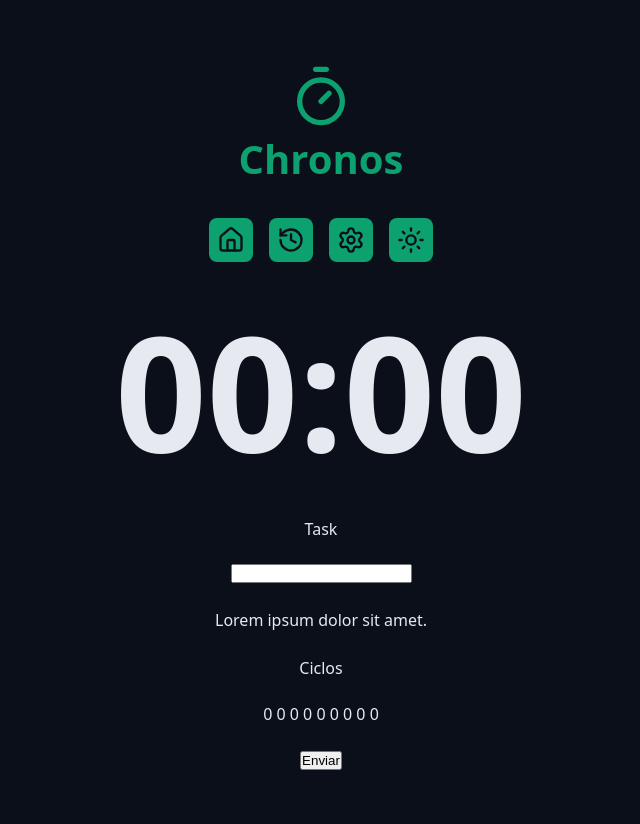
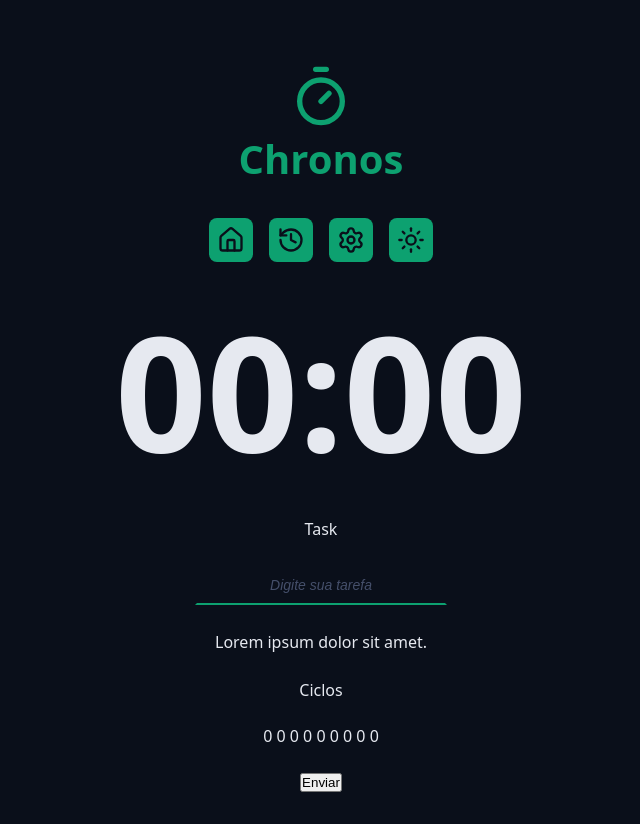
Before and after one commit to HamiltonGJr/chronos-pomodoro, a React (Vite) app: page / in a window 1280 px wide. Shown: the whole page, without its empty margins (319-959 px from the left). Before the commit the page ends 802 px from the top, so only its background shows below. Built offline with nearby package versions, Linux system fonts and the light colour scheme.

Commit message:
Input: adding CSS styles for active, focused and disabled input

```diff
--- a/src/App.tsx
+++ b/src/App.tsx
@@ -25,7 +25,12 @@
       <Container>
         <form className='form' action=''>
           <div className='formRow'>
-            <DefaultInput id='input' type='text' labelText='Task' />
+            <DefaultInput
+              id='input'
+              type='text'
+              labelText='Task'
+              placeholder='Digite sua tarefa'
+            />
           </div>
 
           <div className='formRow'>
--- a/src/components/DefaultInput/index.tsx
+++ b/src/components/DefaultInput/index.tsx
@@ -1,15 +1,17 @@
 import type React from 'react';
+
+import styles from './styles.module.css';
 
 type DefaultInputProps = {
   id: string;
   labelText?: string;
 } & React.ComponentProps<'input'>;
 
-function DefaultInput({ type, id, labelText }: DefaultInputProps) {
+function DefaultInput({ type, id, labelText, ...rest }: DefaultInputProps) {
   return (
     <>
       {labelText && <label htmlFor={id}>{labelText}</label>}
-      <input id={id} type={type} />
+      <input className={styles.input} id={id} type={type} {...rest} />
     </>
   );
 }
--- /dev/null
+++ b/src/components/DefaultInput/styles.module.css
@@ -0,0 +1,33 @@
+.input {
+  padding: 0.8rem;
+
+  text-align: center;
+  font-size: 1.8rem;
+
+  border: 0.2rem solid transparent;
+  border-bottom: 0.2rem solid var(--primary);
+  outline: none;
+
+  color: var(--text-default);
+  background-color: transparent;
+
+  transition: all 0.2s ease-in-out;
+}
+
+input:focus {
+  border-radius: 0.8rem;
+  border: 0.2rem solid var(--primary);
+}
+
+input::placeholder {
+  font-size: 1.4rem;
+  font-style: italic;
+
+  color: var(--gray-500);
+}
+
+input:disabled {
+  border-bottom: 0.2rem solid var(--disabled);
+
+  color: var(--text-muted);
+}
```
